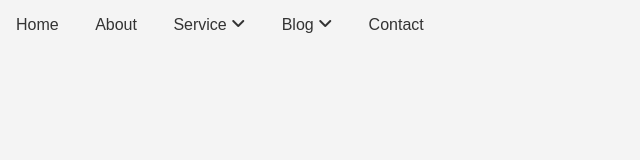
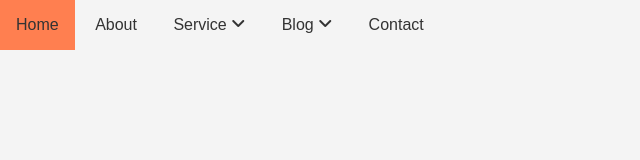
Before and after one commit to Faustin-king/Dropdown-Menu, a plain HTML site: page index.html in a window 1280 px wide. Shown: the whole page, without its empty margins (0-640 px from the left). Drawn offline with Linux system fonts and the light colour scheme.

Commit message:
Add  cursor: pointer;   background: coral;   color: #fff; styles to #navbar ul li:hover

```diff
--- a/styles.css
+++ b/styles.css
@@ -31,3 +31,9 @@ body {
 #navbar ul li ul {
   display: none;
 }
+
+#navbar ul li:hover {
+  cursor: pointer;
+  background: coral;
+  color: #fff;
+}
```
